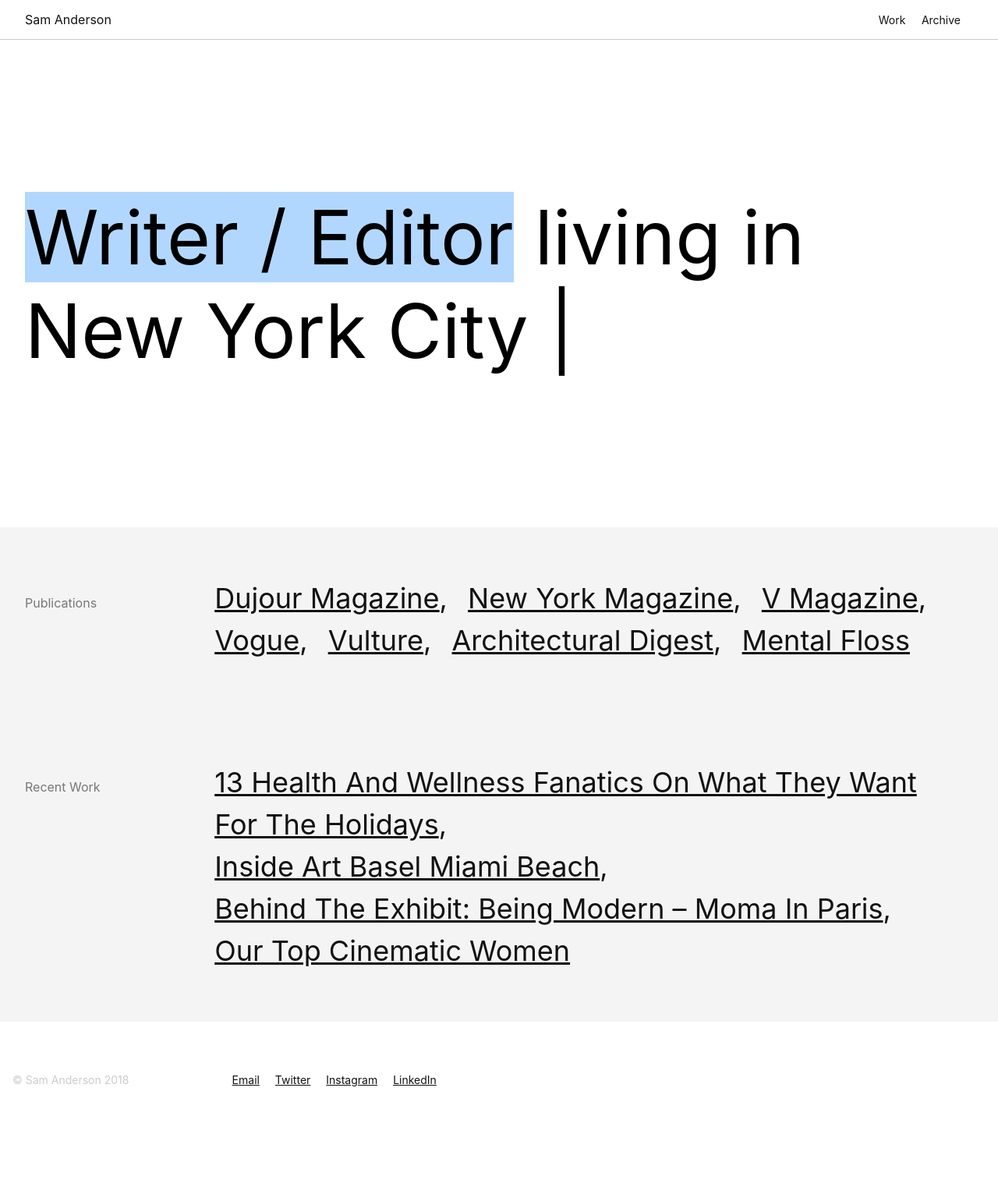
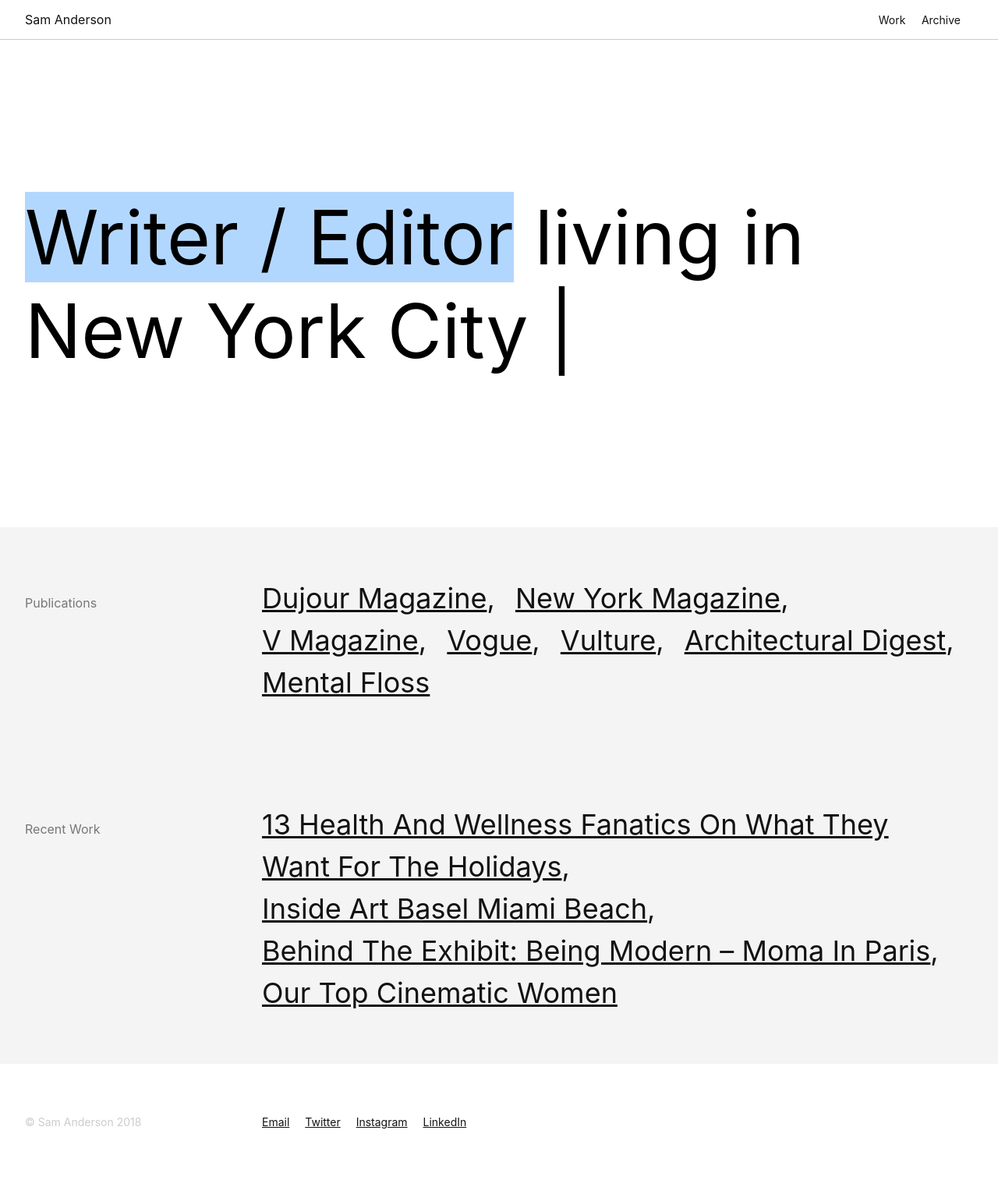
Before and after one commit to willanderson/sja-portfolio, a Jekyll site: the page built from index.md, in a window 1280 px wide. Shown: the whole page at 78% size. Built offline with Jekyll 4.4.1, drawn with Linux system fonts in a browser that asks for light colours; nearby versions of some CDN libraries; before the commit the page ends 1459 px from its top, so only the background shows below that.

Commit message:
Added responsive breakpoints
Breakpoints on /work page. Tweaked layout on homepage/footer for a more unified look.

```diff
--- a/_includes/footer.html
+++ b/_includes/footer.html
@@ -1,9 +1,9 @@
 <footer>
-  <div class="w-100 h-auto ph3 pv5 flex-l flex-column-s">
-      <div class="w-20-l w0 p0 pv0-l pv3">
+  <div class="w-100 h-auto ph4 pv5 flex-l flex-column-s">
+      <div class="w-25-l w0 p0 pv0-l pv3">
           <div class="sans-serif normal moon-gray f6 lh-copy v-base">© Sam Anderson 2018 </div>
       </div>
-      <div class="w-80-l w-100 p0 ph4-l">
+      <div class="w-75-l w-100 p0">
       <ul class="list pl0 sans-serif dib f6 lh-copy mv0 off-black">
         <li class="dib mr3 lh-copy"><a class="dim off-black" href="#">Email</a></li>
         <li class="dib mr3 lh-copy"><a class="dim off-black" href="#">Twitter</a></li>
--- a/_includes/header.html
+++ b/_includes/header.html
@@ -1,7 +1,7 @@
 <header>
   <nav class="flex w-auto border-box ph3 pv3 ph4-l sans-serif justify-between bb b--black-20">
       <a class="link off-black f5 dib mr3 items-start" href="/" title="Home">
-          Sam Anderson
+          {{ site.title }}
       </a>
       <div class="db dtc-l v-mid w-auto tr">
           <a class="link dim off-black f6 dib mr3" href="/writing" title="Work">Work</a>
--- a/_layouts/home.html
+++ b/_layouts/home.html
@@ -5,10 +5,10 @@
 {% include hero.html %}
 <div class="bg-near-white">
   <div class="w-100 h-auto ph4 pv5 flex-l flex-column-s">
-      <div class="w-20-l w0">
+      <div class="w-25-l w0">
           <h4 class="sans-serif normal gray f5 lh-copy v-base">Publications</h3>
       </div>
-      <div class="w-80-l w-100">
+      <div class="w-75-l w-100">
       <ul class="list pl0 sans-serif dib f2 mv0 off-black">
         <li class="dib mr3 lh-copy add-comma"><a class="dim off-black" href="#">Dujour Magazine</a></li>
         <li class="dib mr3 lh-copy add-comma"><a class="dim off-black" href="#">New York Magazine</a></li>
@@ -21,10 +21,10 @@
     </div>
   </div>
   <div class="w-100 h-auto ph4 pv5 flex-l flex-column-s">
-      <div class="w-20-l w0">
+      <div class="w-25-l w0">
           <h4 class="sans-serif normal gray f5 lh-copy v-base">Recent Work</h3>
       </div>
-      <div class="w-80-l w100">
+      <div class="w-75-l w100">
       <ul class="list pl0 sans-serif dib f2 mv0 off-black">
         <li class="dib mr3 lh-copy add-comma"><a class="dim off-black" href="#">13 Health And Wellness Fanatics On What They Want For The Holidays</a></li>
         <li class="dib mr3 lh-copy add-comma"><a class="dim off-black" href="#">Inside Art Basel Miami Beach</a></li>
--- a/css/style.css
+++ b/css/style.css
@@ -92,6 +92,20 @@
   width: 32%;
 }
 
+
+@media screen and (max-width: 320px) {
+  /* 5 columns for larger screens */
+  .grid__item,
+  .grid__col-sizer { width: 100%; }
+}
+
+@media screen and (max-width: 768px) {
+  /* 5 columns for larger screens */
+  .grid__item,
+  .grid__col-sizer { width: 49%; }
+}
+
+
 .grid__gutter-sizer { width: 2%; }
 
 /* hide by default */
```
Also changed, not shown: 5 other files.
